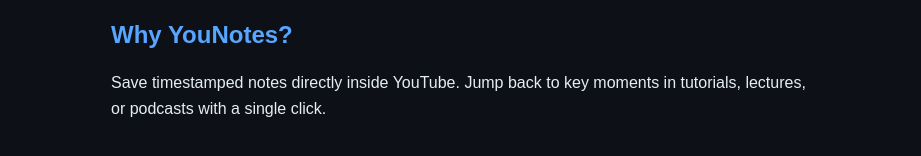
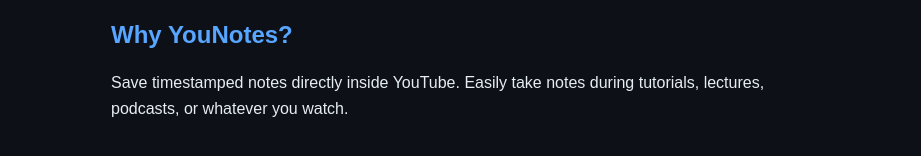
Before and after one commit to wearypenguin/younotes, a plain HTML site: page index.html in a window 1280 px wide. Shown: the part 644-800 px from the top of the page, without its empty margins (179-1100 px from the left). Drawn offline with Linux system fonts and the light colour scheme.

Commit message:
Update index.html

```diff
--- a/index.html
+++ b/index.html
@@ -27,7 +27,7 @@
     <img class="store-img" src="YouNotesMainAd-1280x800.png">
     <section>
       <h2>Why YouNotes?</h2>
-      <p>Save timestamped notes directly inside YouTube. Jump back to key moments in tutorials, lectures, or podcasts with a single click.</p>
+      <p>Save timestamped notes directly inside YouTube. Easily take notes during tutorials, lectures, podcasts, or whatever you watch.</p>
     </section>
 
     <section>
```
